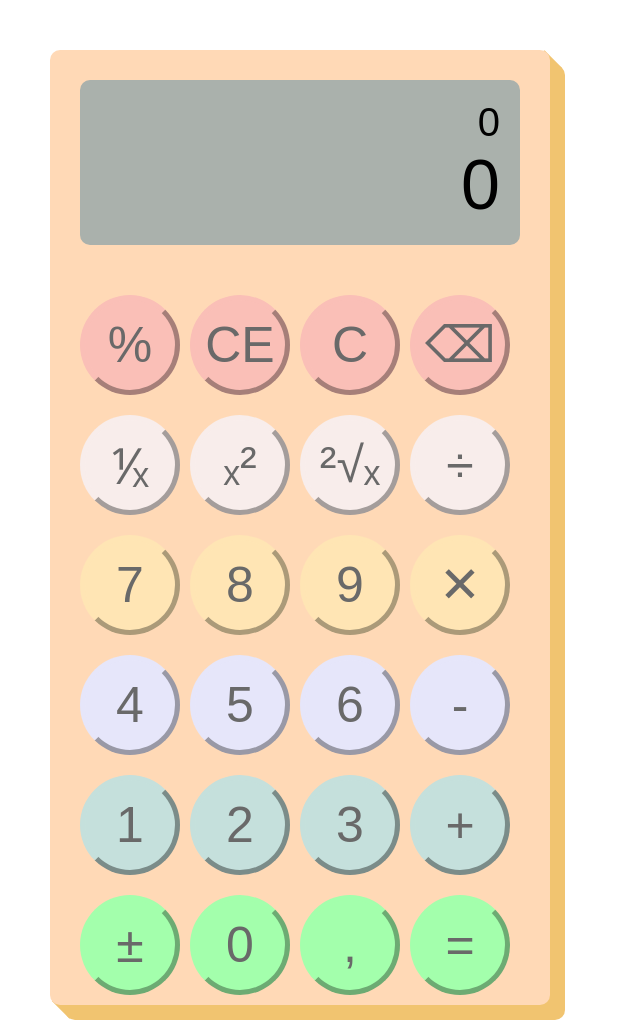
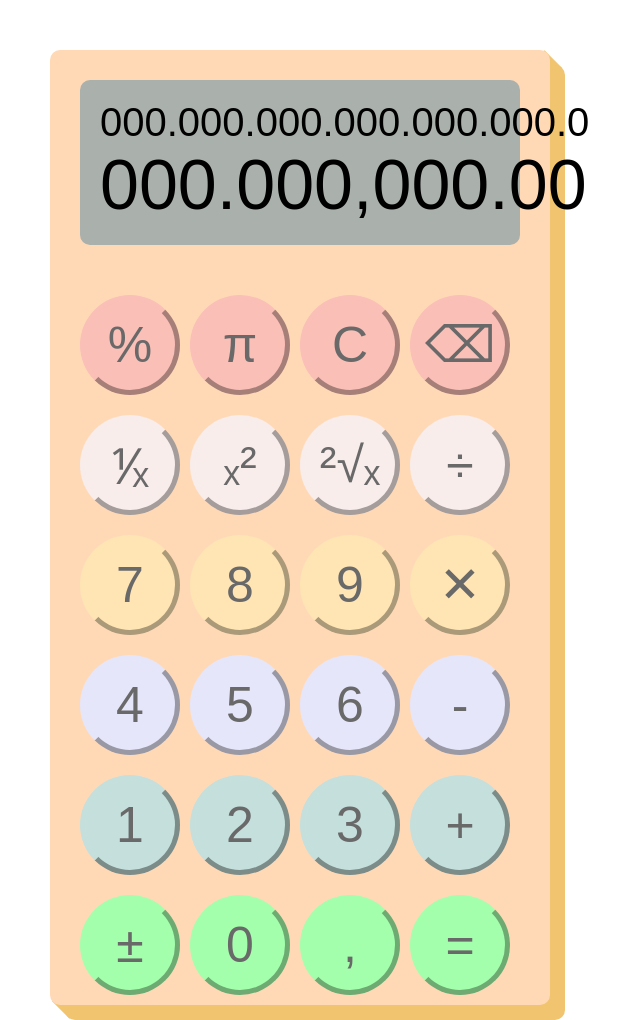
Before and after one commit to DiegusNueva/calculadora-estandar, a plain HTML site: page index.html in a window 1280 px wide. Shown: the whole page, without its empty margins (0-640 px from the left). Drawn offline with Linux system fonts and the light colour scheme; a web font is replaced by a local one.

Commit message:
añadido pi

```diff
--- a/index.html
+++ b/index.html
@@ -10,13 +10,13 @@
 <body>
     <div class="calculator">
         <div class="screen">
-        <div data-last>0</div>
-        <div data-final>0</div>
+        <div data-last>000.000.000.000.000.000.0</div> <!--25 characters-->
+        <div data-final>000.000,000.00</div> <!--14 characters-->
         </div>
 
         <div class="buttons">
             <button class="item percent sign row1" value="%">%</button>
-            <button class="item clear-exception row1" value="ce">CE</button>
+            <button class="item pi row1" value="pi">π</button>
             <button class="item clear-all row1" value="c">C</button>
             <button class="item clear row1" value="delete">⌫</button>
             <button class="item fraction row2" value="fraction">⅟ₓ</button>
--- a/styles/styles.css
+++ b/styles/styles.css
@@ -5,7 +5,7 @@
 }
 body{
     background-color: white;
-    font-family: 'Gill Sans', 'Gill Sans MT', Calibri, 'Trebuchet MS', sans-serif;
+    font-family: Verdana, Geneva, Tahoma, sans-serif;
 }
 .calculator{
     background-color: #ffd9b6;
```
